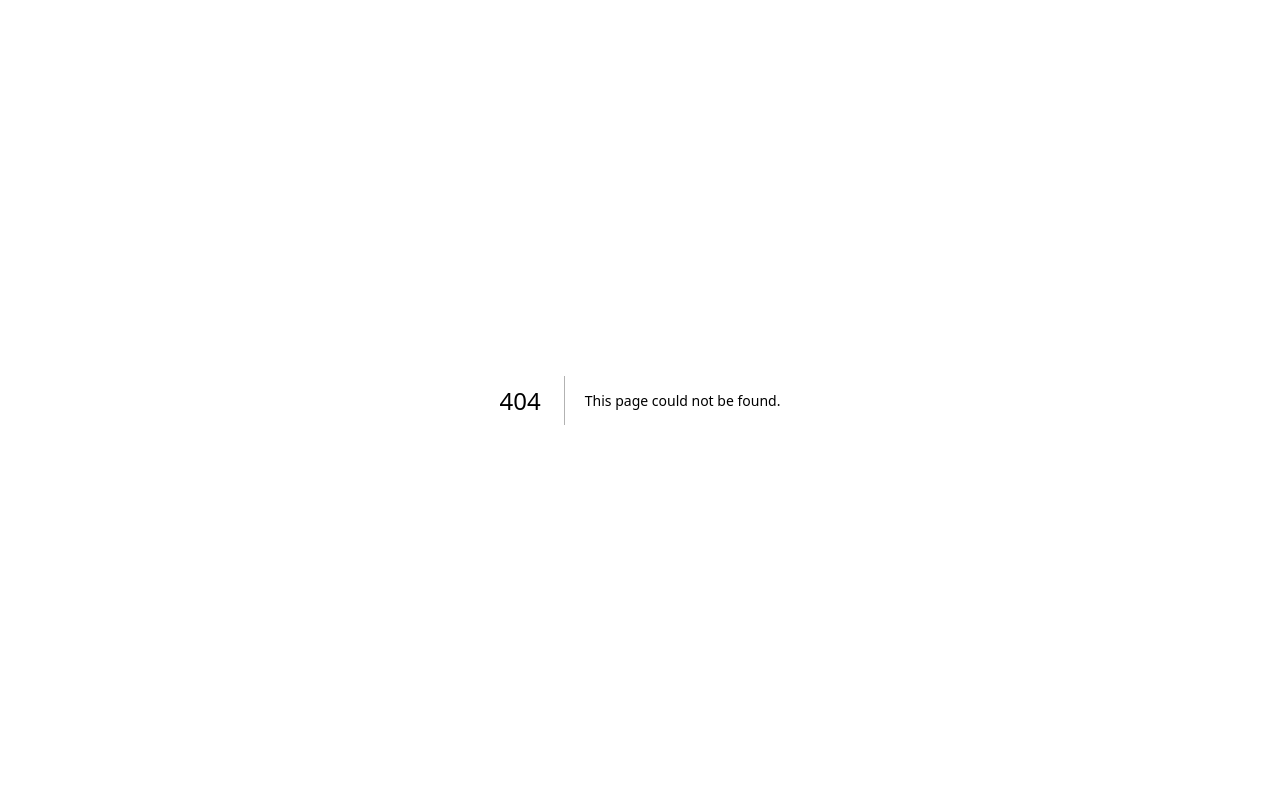
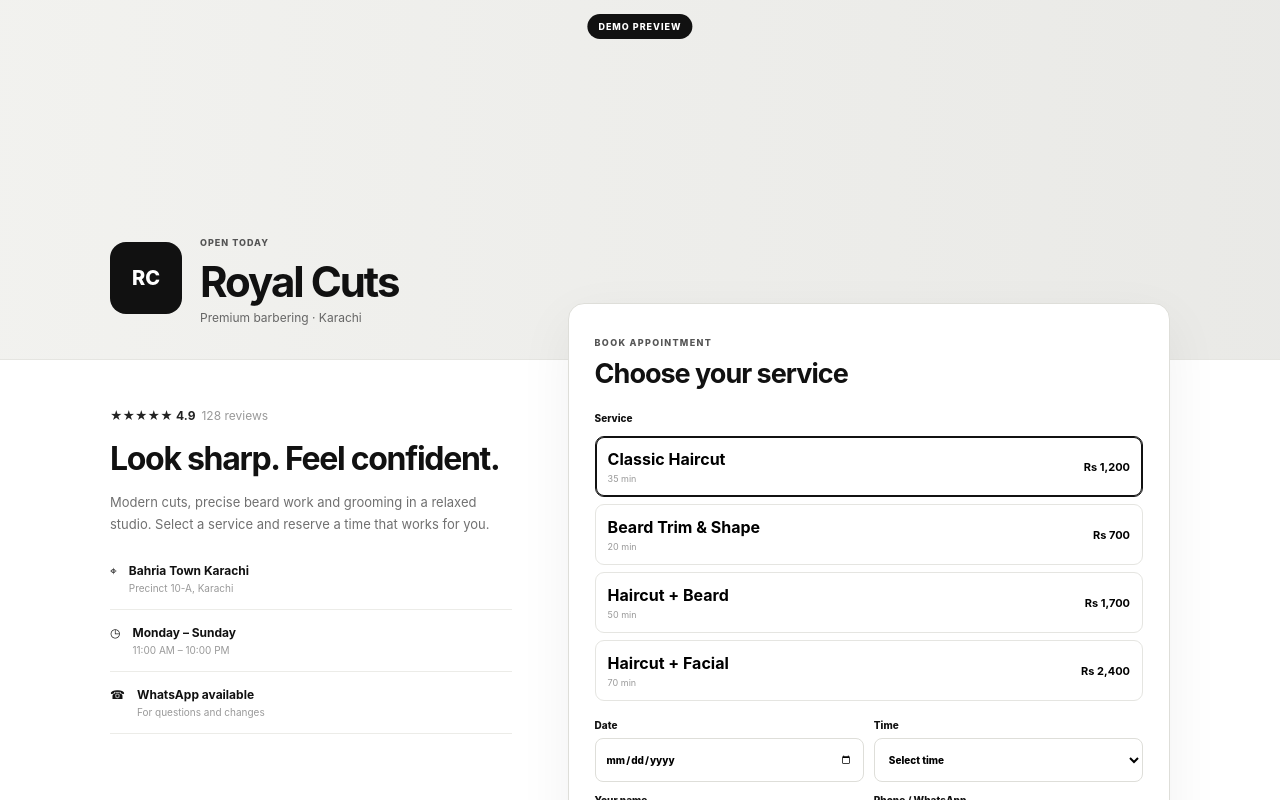
Before and after one commit to hisham123467/forex-mcq, a Next.js app in the folder businessflow/: page /demo in a window 1280 px wide. Before the commit this address had no page. Shown: the top 800 px of the page. Built offline with nearby package versions, Linux system fonts and the light colour scheme.

Commit message:
Add standalone demo page

```diff
--- /dev/null
+++ b/businessflow/app/demo/page.js
@@ -0,0 +1,80 @@
+'use client'
+import { useState } from 'react'
+import { createClient } from '@supabase/supabase-js'
+
+const services=[
+  {name:'Classic Haircut',price:1200,duration:'35 min'},
+  {name:'Beard Trim & Shape',price:700,duration:'20 min'},
+  {name:'Haircut + Beard',price:1700,duration:'50 min'},
+  {name:'Haircut + Facial',price:2400,duration:'70 min'}
+]
+
+export default function Demo(){
+  const [service,setService]=useState(0)
+  const [date,setDate]=useState('')
+  const [time,setTime]=useState('')
+  const [name,setName]=useState('')
+  const [phone,setPhone]=useState('')
+  const [done,setDone]=useState(false)
+
+  async function book(e){
+    e.preventDefault()
+    if(!date||!time||!name||!phone)return
+    setDone(true)
+    try{
+      const url=process.env.NEXT_PUBLIC_SUPABASE_URL
+      const key=process.env.NEXT_PUBLIC_SUPABASE_PUBLISHABLE_KEY
+      if(url&&key){
+        const supabase=createClient(url,key)
+        await supabase.from('bookings').insert({
+          business_id:'11111111-1111-4111-8111-111111111111',
+          service_name:services[service].name,
+          price:services[service].price,
+          booking_date:date,
+          booking_time:time,
+          customer_name:name,
+          customer_phone:phone,
+          status:'confirmed'
+        })
+      }
+    }catch{}
+  }
+
+  return <main className="demoOnly">
+    <div className="demoBadge">DEMO PREVIEW</div>
+    <section className="salonHero">
+      <div className="salonIdentity">
+        <div className="salonMark">RC</div>
+        <div><small>OPEN TODAY</small><h1>Royal Cuts</h1><p>Premium barbering · Karachi</p></div>
+      </div>
+    </section>
+    <section className="salonGrid">
+      <div className="salonInfo">
+        <div className="rating">★★★★★ <b>4.9</b><span>128 reviews</span></div>
+        <h2>Look sharp. Feel confident.</h2>
+        <p>Modern cuts, precise beard work and grooming in a relaxed studio. Select a service and reserve a time that works for you.</p>
+        <div className="detail">⌖ <span><b>Bahria Town Karachi</b><small>Precinct 10-A, Karachi</small></span></div>
+        <div className="detail">◷ <span><b>Monday – Sunday</b><small>11:00 AM – 10:00 PM</small></span></div>
+        <div className="detail">☎ <span><b>WhatsApp available</b><small>For questions and changes</small></span></div>
+      </div>
+      <div className="bookCard">
+        {!done?<form onSubmit={book}>
+          <small>BOOK APPOINTMENT</small>
+          <h2>Choose your service</h2>
+          <label>Service</label>
+          <div className="serviceList">{services.map((s,i)=><button type="button" key={s.name} className={service===i?'service active':'service'} onClick={()=>setService(i)}><span><b>{s.name}</b><small>{s.duration}</small></span><strong>Rs {s.price.toLocaleString()}</strong></button>)}</div>
+          <div className="formGrid">
+            <label>Date<input type="date" value={date} onChange={e=>setDate(e.target.value)} required/></label>
+            <label>Time<select value={time} onChange={e=>setTime(e.target.value)} required><option value="">Select time</option>{['11:00 AM','12:30 PM','2:00 PM','3:30 PM','5:00 PM','6:30 PM','8:00 PM'].map(t=><option key={t}>{t}</option>)}</select></label>
+          </div>
+          <div className="formGrid">
+            <label>Your name<input value={name} onChange={e=>setName(e.target.value)} placeholder="Your name" required/></label>
+            <label>Phone / WhatsApp<input value={phone} onChange={e=>setPhone(e.target.value)} placeholder="03xx xxxxxxx" required/></label>
+          </div>
+          <button className="btn full">Confirm booking — Rs {services[service].price.toLocaleString()}</button>
+          <p className="demoNote">Preview only. No payment is collected on this page.</p>
+        </form>:<div className="successBox"><div className="successIcon">✓</div><h2>Appointment booked</h2><p>Your appointment is reserved for <b>{date}</b> at <b>{time}</b>.</p><button className="btn full" onClick={()=>{setDone(false);setName('');setPhone('');setTime('')}}>Book another appointment</button></div>}
+      </div>
+    </section>
+  </main>
+}
```
